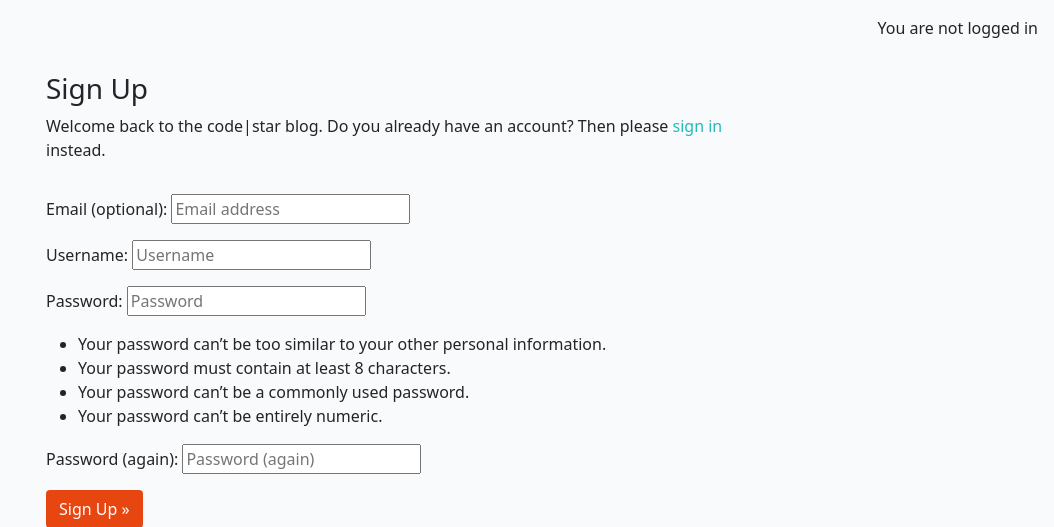
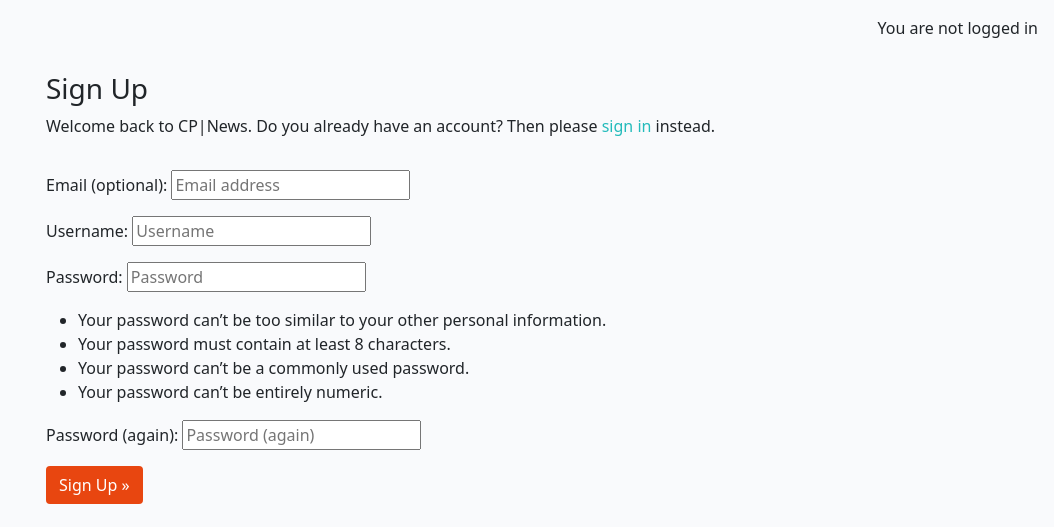
Before and after one commit to Cal009/cp_news, a Django app: page /accounts/signup/ in a window 1280 px wide. Shown: the part 56-583 px from the top of the page, without its empty margins (226-1280 px from the left). Run offline with Django 4.2, Linux system fonts and the light colour scheme.

Commit message:
Updated text error in signup

```diff
--- a/templates/account/signup.html
+++ b/templates/account/signup.html
@@ -11,7 +11,7 @@
       <h3>{% trans "Sign Up" %}</h3>
 
       <p>{% blocktrans %}
-        Welcome back to the code|star blog.
+        Welcome back to CP|News.
         Do you already have an account? Then please
         <a class="link" href="{{ login_url }}">sign in</a>
         instead.
```
